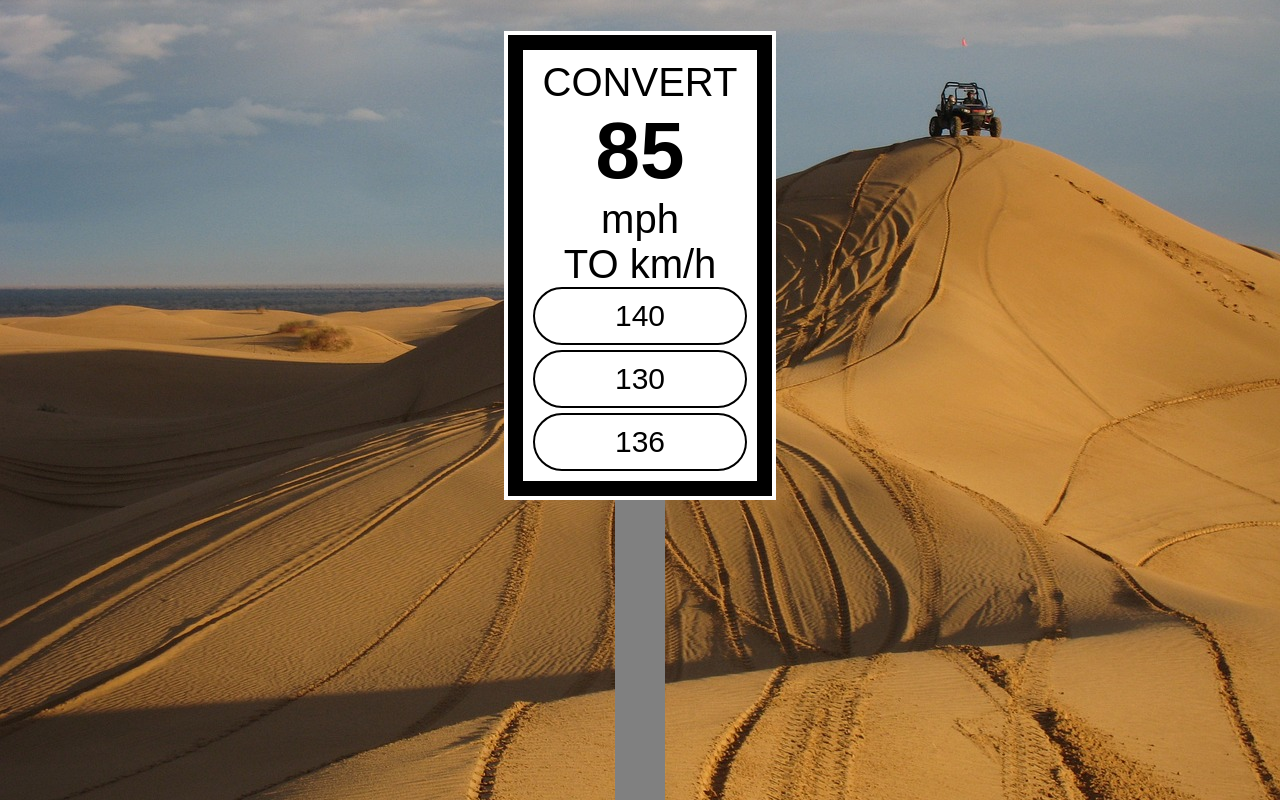
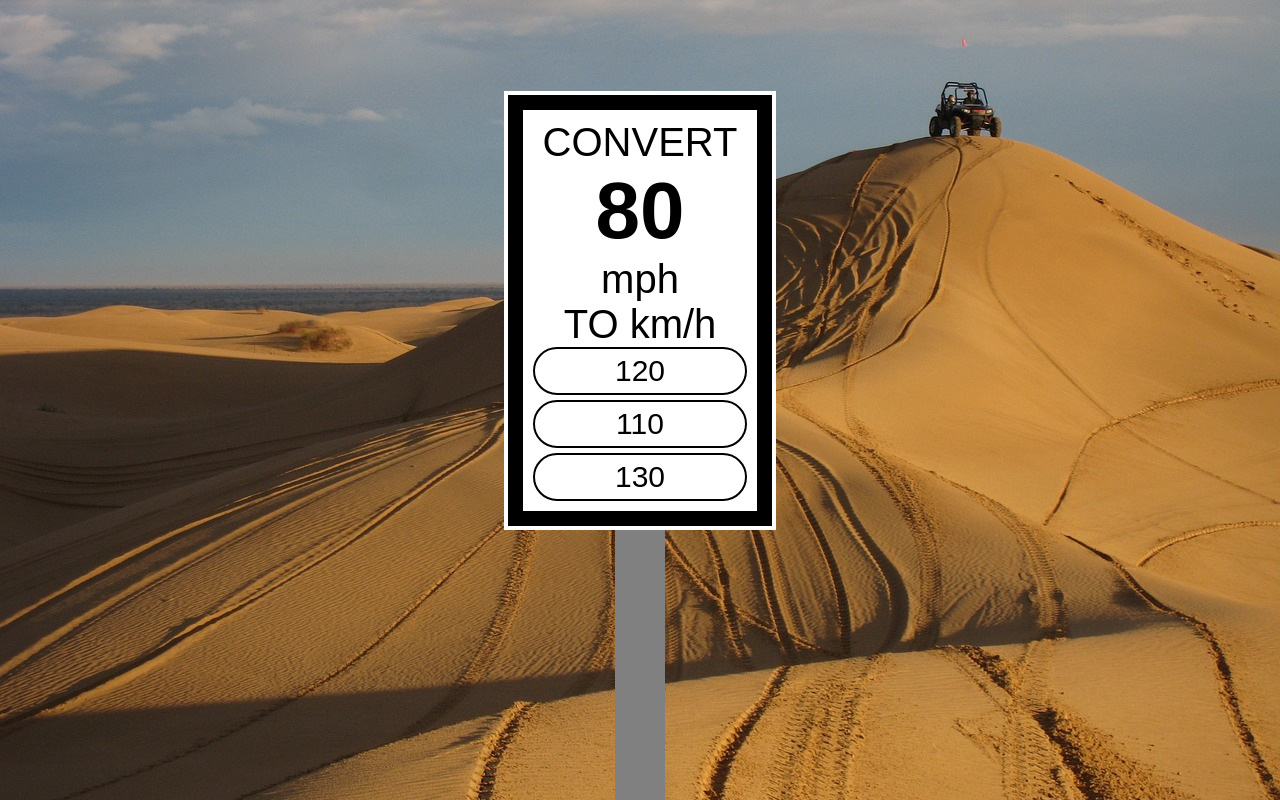
Before and after one commit to RobertB512/speed-limit-conversion-game, a plain HTML site: page index.html in a window 1280 px wide. Both pictures are taken after a click on the button "PLAY". Drawn offline with Linux system fonts and the light colour scheme.

Commit message:
Edit speeds in usSpeeds and canadaSpeeds arrays

```diff
--- a/index.html
+++ b/index.html
@@ -14,7 +14,7 @@
         <h2>How to play</h2>
         <p>
           The goal is simple. Convert kilometers to miles, or miles to kilometers,
-          based on what the signs say. Pick the number that's closest to what you would see on a speed limit sign.
+          based on what the signs say. Pick the number that's closest to the real conversion.
         </p>
         <button class="play-btn">PLAY</button>
       </div>
--- a/scripts/script.js
+++ b/scripts/script.js
@@ -4,37 +4,37 @@ const generateSign = () => {
 	let selectedCountrySpeeds;
 
 	const usSpeeds = [
-		{ speed: 5, answers: [10, 20, 30], answer: 10 },
-		{ speed: 10, answers: [40, 10, 30], answer: 10 },
-		{ speed: 15, answers: [20, 24, 30], answer: 30 },
-		{ speed: 20, answers: { a: 32, b: 30, c: 50 }, answer: 30 },
+		{ speed: 10, answers: [15, 30, 25], answer: 15 },
+		{ speed: 15, answers: [15, 25, 30], answer: 25 },
+		{ speed: 20, answers: [40, 25, 30], answer: 30 },
 		{ speed: 25, answers: [40, 30, 50], answer: 40 },
-		{ speed: 30, answers: [60, 40, 50], answer: 50 },
-		{ speed: 35, answers: [50, 70, 60], answer: 50 },
-		{ speed: 40, answers: [70, 60, 80], answer: 60 },
-		{ speed: 45, answers: [70, 72, 80], answer: 70 },
-		{ speed: 50, answers: [85, 70, 80], answer: 80 },
-		{ speed: 55, answers: [90, 100, 85], answer: 90 },
-		{ speed: 60, answers: [96, 90, 100], answer: 90 },
-		{ speed: 65, answers: [100, 104, 110], answer: 100 },
-		{ speed: 70, answers: [120, 110, 112], answer: 110 },
-		{ speed: 75, answers: [120, 100, 130], answer: 10 },
-		{ speed: 80, answers: [128, 140, 130], answer: 130 },
-		{ speed: 85, answers: [140, 130, 136], answer: 130 },
+		{ speed: 30, answers: [55, 40, 50], answer: 50 },
+		{ speed: 35, answers: [55, 50, 65], answer: 55 },
+		{ speed: 40, answers: [70, 65, 55], answer: 65 },
+		{ speed: 45, answers: [70, 65, 80], answer: 70 },
+		{ speed: 50, answers: [90, 70, 80], answer: 80 },
+		{ speed: 55, answers: [90, 95, 80], answer: 90 },
+		{ speed: 60, answers: [105, 90, 95], answer: 95 },
+		{ speed: 65, answers: [95, 105, 110], answer: 105 },
+		{ speed: 70, answers: [120, 110, 105], answer: 110 },
+		{ speed: 75, answers: [120, 110, 130], answer: 120 },
+		{ speed: 80, answers: [120, 110, 130], answer: 130 },
 	];
 	const canadaSpeeds = [
-		{ speed: 10, answers: [5, 6, 10], answer: 5 },
-		{ speed: 20, answers: [12, 10, 15], answer: 5 },
-		{ speed: 30, answers: [10, 18, 20], answer: 5 },
-		{ speed: 40, answers: [5, 6, 10], answer: 5 },
-		{ speed: 50, answers: [5, 6, 10], answer: 5 },
-		{ speed: 60, answers: [5, 6, 10], answer: 5 },
-		{ speed: 70, answers: [5, 6, 10], answer: 5 },
-		{ speed: 80, answers: [5, 6, 10], answer: 5 },
-		{ speed: 90, answers: [5, 6, 10], answer: 5 },
-		{ speed: 100, answers: [5, 6, 10], answer: 5 },
-		{ speed: 110, answers: [5, 6, 10], answer: 5 },
-		{ speed: 120, answers: [5, 6, 10], answer: 5 },
+		{ speed: 10, answers: [5, 20, 10], answer: 5 },
+		{ speed: 20, answers: [20, 10, 5], answer: 10 },
+		{ speed: 30, answers: [10, 25, 20], answer: 20 },
+		{ speed: 40, answers: [30, 20, 25], answer: 25 },
+		{ speed: 50, answers: [25, 30, 35], answer: 30 },
+		{ speed: 60, answers: [35, 45, 30], answer: 35 },
+		{ speed: 70, answers: [50, 45, 35], answer: 45 },
+		{ speed: 80, answers: [50, 55, 45], answer: 50 },
+		{ speed: 90, answers: [50, 60, 55], answer: 55 },
+		{ speed: 100, answers: [60, 70, 55], answer: 60 },
+		{ speed: 110, answers: [60, 75, 70], answer: 70 },
+		{ speed: 120, answers: [75, 70, 80], answer: 75 },
+		{ speed: 130, answers: [75, 80, 85], answer: 80 },
+		{ speed: 140, answers: [75, 85, 80], answer: 85 },
 	];
 
 	const selectRandomCountry = Math.floor(Math.random() * 2);
@@ -82,9 +82,9 @@ const generateSign = () => {
 const generateAnswers = (speedObj, correctSpeed) => {
 	const speedLimitSign = document.querySelector(".speed-limit-sign");
 
-	console.log(
-		`Ansers for sign: speed: ${speedObj.speed}. Answers: ${speedObj.answers}. Answer: ${correctSpeed}`
-	);
+	// console.log(
+	// 	`Ansers for sign: speed: ${speedObj.speed}. Answers: ${speedObj.answers}. Answer: ${correctSpeed}`
+	// );
 
 	const answerSection = document.createElement("article");
 	// const possibleAnswer = document.createElement("div");
@@ -98,8 +98,6 @@ const generateAnswers = (speedObj, correctSpeed) => {
 
     answerSection.append(possibleAnswer)
 	});
-
-	// answerSection.append();
 
 	speedLimitSign.append(answerSection);
 };
--- a/styles/scss/styles.scss
+++ b/styles/scss/styles.scss
@@ -42,7 +42,7 @@ body {
 
 .how-to-play-sign, .white-border-wrapper {
   position: relative;
-  top: 10rem;
+  top: 13rem;
 }
 
 // speed limit sign
@@ -131,8 +131,9 @@ body {
   background-color: transparent;
   border: 0.2rem solid black;
   border-radius: 9999px;
-  padding: 1rem 0.5rem;
+  padding: 0.5rem;
   width: 100%;
+  cursor: pointer;
 }
 
 // javascript styles
@@ -143,3 +144,13 @@ body {
 .move-out {
   transform: translate(-5000%);
 }
+
+.right-answer {
+  background-color: green;
+  color: white;
+}
+
+.incorrect-answer {
+  background-color: red;
+  color: white;
+}
```
Also changed, not shown: styles/css/styles.css, 1 other file.
